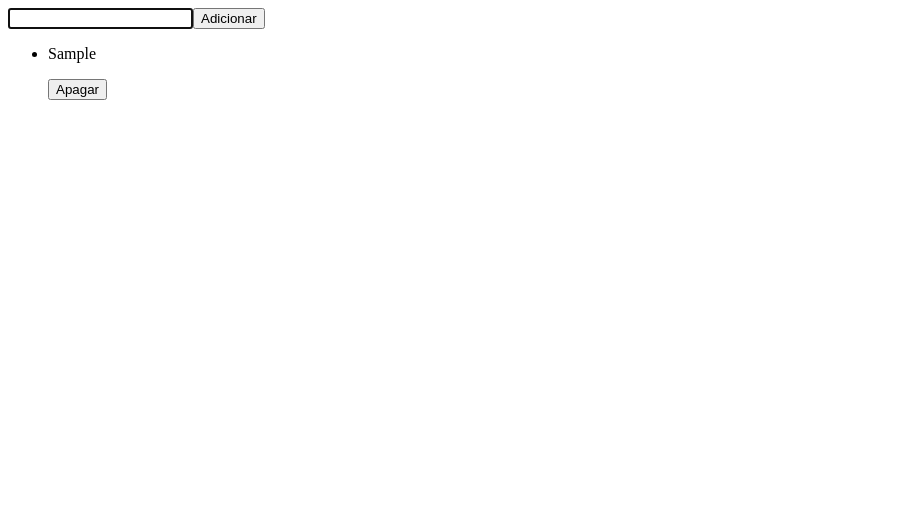
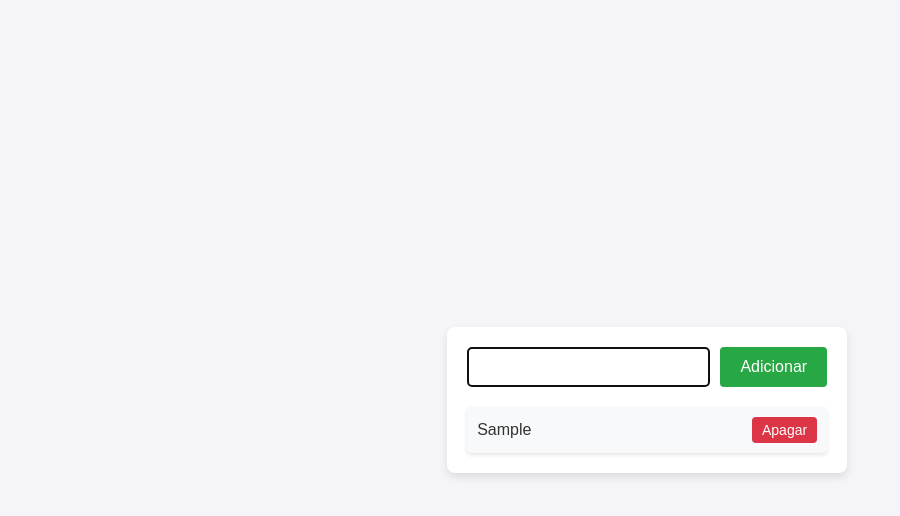
Before and after one commit to CarlosCafeJs/js-todo, a plain HTML site: page index.html in a window 1280 px wide. Both pictures are taken after typing "Sample" into the empty fields and a click on the button "Adicionar". Shown: the whole page, without its empty margins (0-900 px from the left). Drawn offline with Linux system fonts and the light colour scheme.

Commit message:
Css estrutura

```diff
--- a/css/style.css
+++ b/css/style.css
@@ -1,60 +1,100 @@
-/* *,
-*::after,
-*::before,
-*:hover {
-  margin: 0%;
-  padding: 0%;
+/* Reset básico para margin e padding */
+* {
+  margin: 0;
+  padding: 0;
   box-sizing: border-box;
 }
 
-#todos-container {
-  width: 25rem;
-  margin: 0% auto;
-
-  background-color: rgb(242, 242, 255);
+/* Corpo da página */
+body {
+  font-family: 'Arial', sans-serif;
+  background-color: #f4f4f9;
+  display: flex;
+  justify-content: center;
+  align-items: center;
+  height: 100vh;
 }
 
+/* Container principal */
+#todos-container {
+  width: 100%;
+  max-width: 400px;
+  background-color: #ffffff;
+  border-radius: 8px;
+  box-shadow: 0 4px 8px rgba(0, 0, 0, 0.1);
+  padding: 20px;
+  margin: 20px;
+}
+
+/* Estilo do campo de entrada e botão */
+#search-js-todo {
+  display: flex;
+  gap: 10px;
+  margin-bottom: 20px;
+}
+
+#enter-todos {
+  flex: 1;
+  padding: 10px;
+  border: 1px solid #ccc;
+  border-radius: 4px;
+  font-size: 16px;
+}
+
+#btn-adicionar {
+  padding: 10px 20px;
+  border: none;
+  border-radius: 4px;
+  background-color: #28a745;
+  color: #ffffff;
+  font-size: 16px;
+  cursor: pointer;
+  transition: background-color 0.3s ease;
+}
+
+#btn-adicionar:hover {
+  background-color: #218838;
+}
+
+/* Estilo da lista de tarefas */
 .add-style-todos {
-  width: auto;
-  height: auto;
-  margin: 0% auto;
-
   display: flex;
   flex-direction: column;
-  gap: .5rem;
+  gap: 10px;
 }
 
+#todos-js-todo {
+  list-style: none;
+  padding: 0;
+}
 
 #todos-js-todo li {
-  width: 25rem;
-  height: 4rem;
-
   display: flex;
   justify-content: space-between;
+  align-items: center;
+  background-color: #f8f9fa;
+  border-radius: 4px;
+  padding: 10px;
+  box-shadow: 0 2px 4px rgba(0, 0, 0, 0.1);
+}
 
-  list-style: none;
-  border-radius: 0.8rem;
-  background-color: rgb(240, 232, 118);
-
+#todos-js-todo li p {
+  margin: 0;
+  font-size: 16px;
+  color: #333;
 }
 
 #todos-js-todo li button {
-
-  margin: 0;
-  padding: 0;
+  background-color: #dc3545;
   border: none;
-  background: none;
-  font: inherit;
+  border-radius: 4px;
+  color: #ffffff;
   cursor: pointer;
-  border-radius: 0 .8rem 0.8rem 0;
-
-  background-color: rgb(231, 50, 80);
+  padding: 5px 10px;
+  font-size: 14px;
+  transition: background-color 0.3s ease;
 }
 
-#todos-js-todo li::before {
-  content: "";
-  display: inline-block;
-  width: 0.5rem;
-  height: 100%;
-  vertical-align: middle;
-} */
+#todos-js-todo li button:hover {
+  background-color: #c82333;
+}
```
